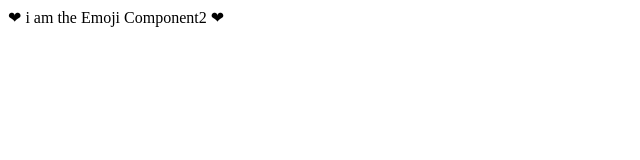
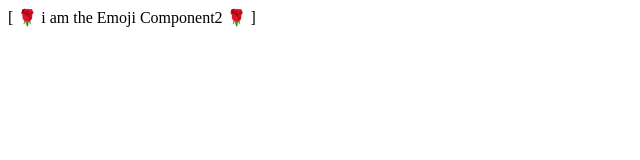
Before and after one commit to Gs-Dip/ReactJS, a React (Create React App) app in the folder react_practice/: page / in a window 1280 px wide. Shown: the top 160 px of the page, without its empty margins (0-640 px from the left). Built offline with nearby package versions, Linux system fonts and the light colour scheme.

Commit message:
NESTED COMPOSITION

```diff
--- a/react_practice/src/App.js
+++ b/react_practice/src/App.js
@@ -54,6 +54,27 @@
 
 
 //////////////////COMPOSITION--------------------------------------
+// import Emoji from "./components/composition/Emoji";
+// import Test from "./components/composition/Test";
+
+
+
+// function App() {
+
+//   return(
+//   <Emoji>
+//     { ({data})=> <Test data={data} /> }
+//   </Emoji>
+//   )
+// }
+
+
+// export default App;
+
+
+///////////////NESTED COMPOSITION----------------------------
+
+import Bracket from "./components/composition/Bracket";
 import Emoji from "./components/composition/Emoji";
 import Test from "./components/composition/Test";
 
@@ -63,7 +84,12 @@ function App() {
 
   return(
   <Emoji>
-    { ({data})=> <Test data={data} /> }
+    { ({data})=> (
+
+    <Bracket>
+      { ({bra})=>  <Test data={data} bra={bra} /> }
+    </Bracket> )}
+
   </Emoji>
   )
 }
--- /dev/null
+++ b/react_practice/src/components/composition/Bracket.js
@@ -0,0 +1,13 @@
+import React from "react";
+
+class Bracket extends React.Component{
+
+    addBracket= (text) => `[ ${text} ]`;
+
+    render(){
+        return this.props.children( {bra : this.addBracket} );
+    }
+}
+
+
+export default Bracket;
--- a/react_practice/src/components/composition/Test.js
+++ b/react_practice/src/components/composition/Test.js
@@ -1,6 +1,14 @@
-function Test({data}) {
-    const text="i am the Emoji Component2";
-    return <div>{data ? data(text,'❤') : text}</div>
+function Test({data,bra}) {
+    let text="i am the Emoji Component2";
+
+    if(data) {
+        text= data(text,'🌹')
+    }
+    if (bra) {
+        text=bra(text);
+    }
+
+    return <div>{text}</div>
 }
 
 
```
